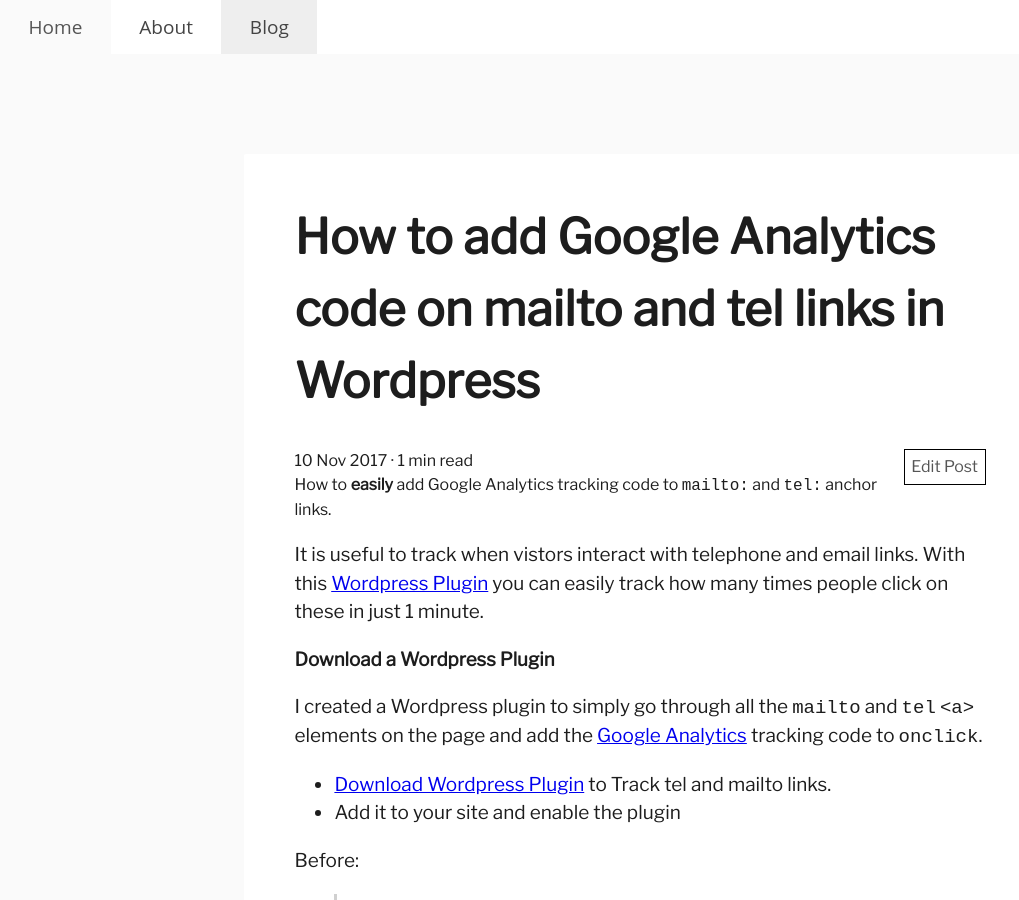
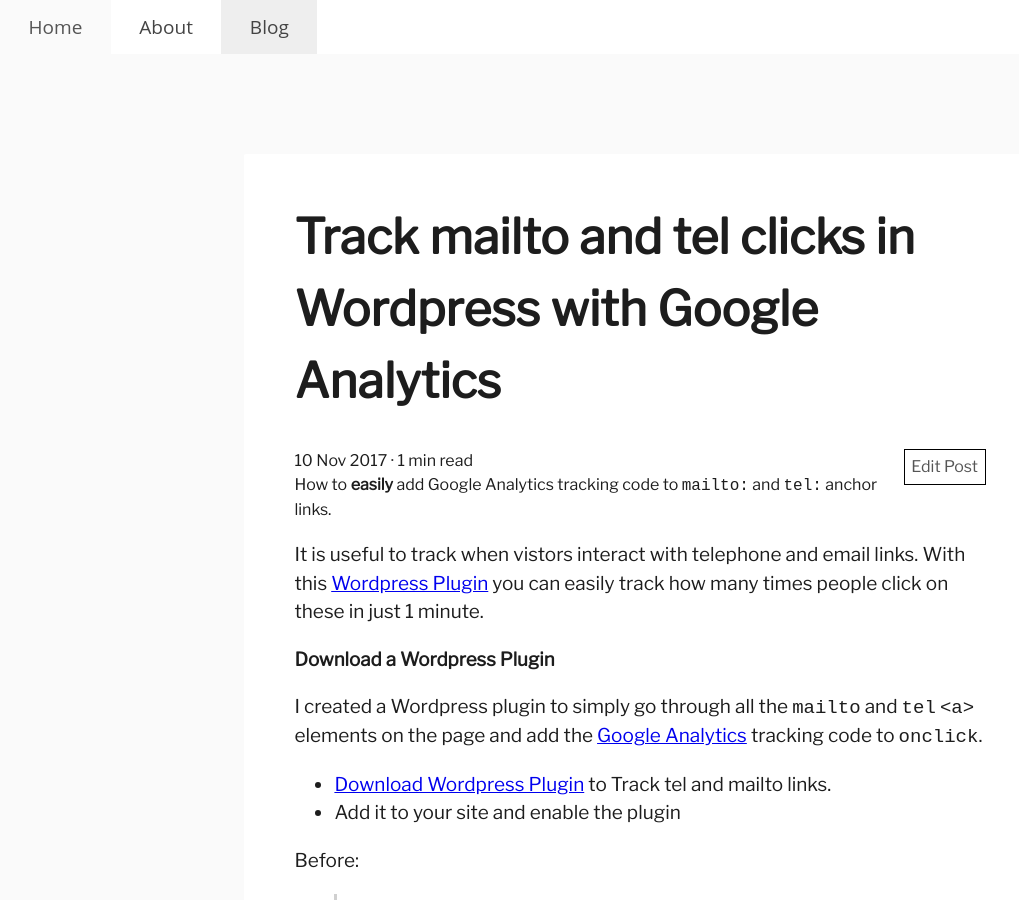
Before and after one commit to harrymt/blog, a Jekyll site: the page built from _posts/2017-11-10-add-google-analytics-code-to-tel-links-wordpress.md, in a window 1280 px wide and 900 px high. Shown: the whole window, without its empty margins (0-1019 px from the left). Built offline with Jekyll 4.4.1, drawn with Linux system fonts in a browser that asks for light colours.

Commit message:
Changed title

```diff
--- a/_posts/2017-11-10-add-google-analytics-code-to-tel-links-wordpress.md
+++ b/_posts/2017-11-10-add-google-analytics-code-to-tel-links-wordpress.md
@@ -1,6 +1,6 @@
 ---
 layout: post
-title: How to add Google Analytics code on mailto and tel links in Wordpress
+title: Track mailto and tel clicks in Wordpress with Google Analytics
 ---
 
 <div class="message">
```
